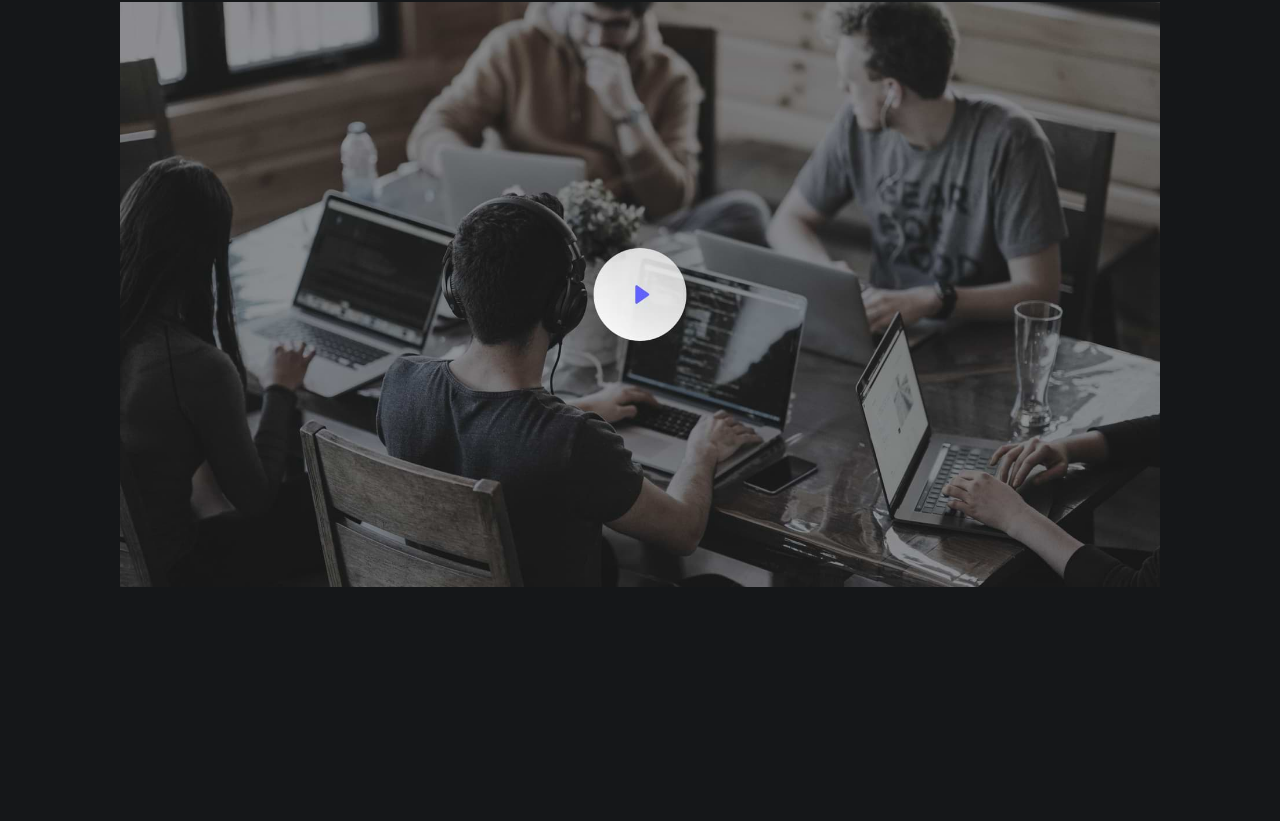
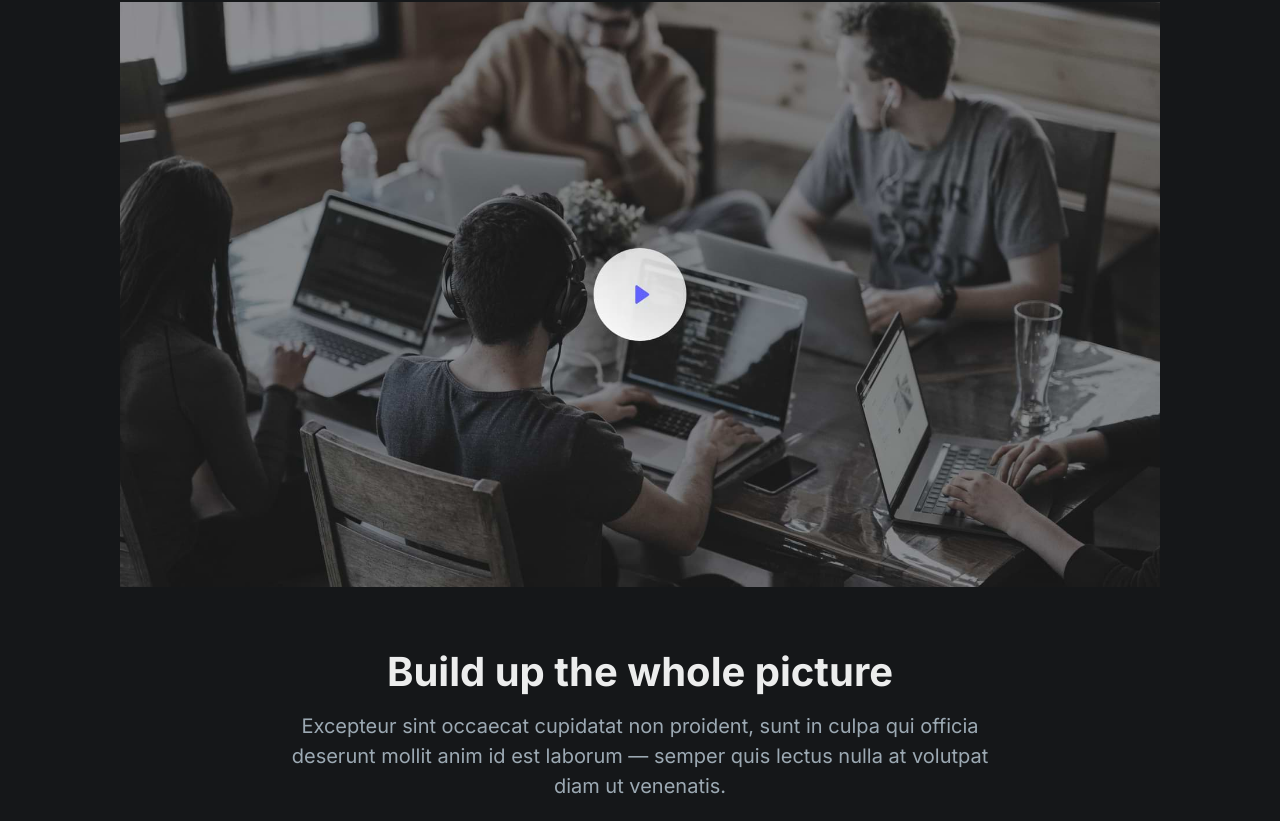
Before and after one commit to abdelqwy-sayed-ahmed/Landing-template-for-startups, a React (Create React App) app: page / in a window 1280 px wide. Shown: the part 431-1252 px from the top of the page. Before the commit the page ends 1046 px from the top, so only its background shows below. Built offline with nearby package versions, Linux system fonts and the light colour scheme.

Commit message:
comp;ete hero sec.

```diff
--- a/src/components/hero.jsx
+++ b/src/components/hero.jsx
@@ -3,6 +3,8 @@ import { Link } from 'react-router-dom';
 import videoImg from '../assets/images/video.jpg'
 import Modal from 'react-modal';
 import video from '../assets/video.mp4'
+
+
 
 const Hero = () => {
   const [isOpen,setOpen]=useState(false)
@@ -18,7 +20,8 @@ const Hero = () => {
     transform: 'translate(-50%, -50%)',
 
 
-  },
+    },
+
 };
   return (
     <div className="hero ">
@@ -31,17 +34,26 @@ const Hero = () => {
         <Link to={{pathname:link}} className="btn-view"  target="_blank" >View on Github</Link>
       </div>
       <div className="section-three" data-aos="zoom-in-up" data-aos-duration="3000">
-        <img src={videoImg} alt="hero-video" style={{ padding: "2rem 5rem" }} onClick={() => setOpen(true)} />
+        <img src={videoImg} alt="hero-video" style={{ padding: "2rem 5rem" ,cursor:"pointer" }} onClick={() => setOpen(true)} />
         <Modal
         isOpen={isOpen}
         onRequestClose={() => setOpen(false)}
         style={customStyles}
         ariaHideApp={false}
         >
-          <video src={video} autoPlay controls style={{width:'100%', maxHeight:'80vh'}}></video>
+          {/* internal video */}
+
+          <video src={video} autoPlay controls style={{ width: '100%', maxHeight: '80vh' }}></video>
+
+
+
 
         </Modal>
 
+      </div>
+      <div className="section-four" data-aos="zoom-in-up" data-aos-duration="3000">
+        <h2>Build up the whole picture</h2>
+        <p>Excepteur sint occaecat cupidatat non proident, sunt in culpa qui officia deserunt mollit anim id est laborum — semper quis lectus nulla at volutpat diam ut venenatis.</p>
       </div>
     </div>
   );
--- a/src/css/styles.css
+++ b/src/css/styles.css
@@ -43,7 +43,6 @@ body {
   line-height: 1.5;
   background-color: var(--color-background-primary);
   color: var(--color-body-secondary);
-  margin: 0;
 }
 @media screen and (min-width: 1024px) {
   h1 {
@@ -211,3 +210,22 @@ body {
     font-size: 1.6rem;
   }
 }
+
+/* section-four */
+.section-four {
+  text-align: center;
+  margin: 0 2rem;
+}
+.section-four p {
+  margin-top: 0;
+  padding-top: 1.5rem;
+}
+.section-four h2 {
+  margin-bottom: 0;
+}
+@media screen and (min-width: 768px) {
+  .section-four {
+    text-align: center;
+    margin: 0 20rem;
+  }
+}
```
